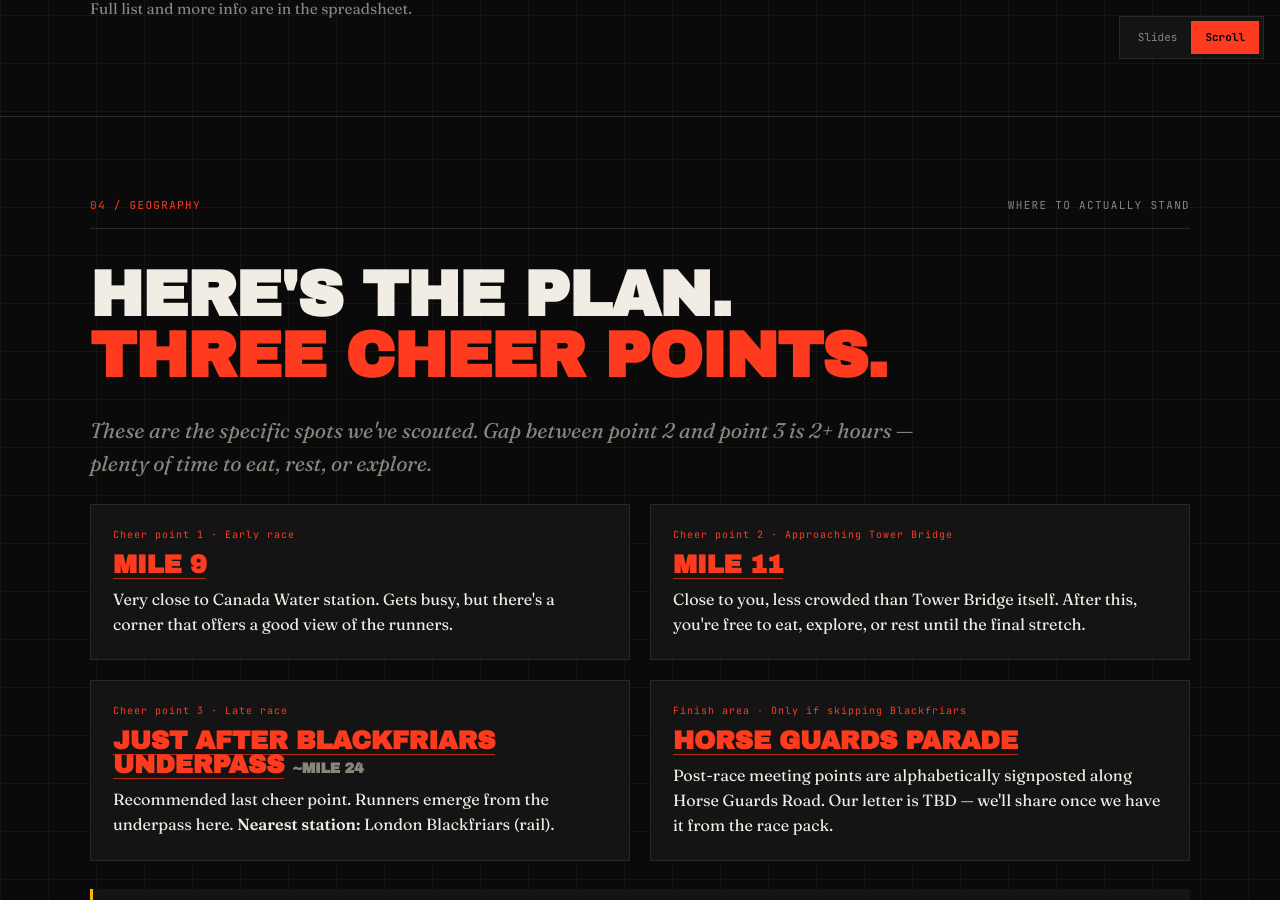
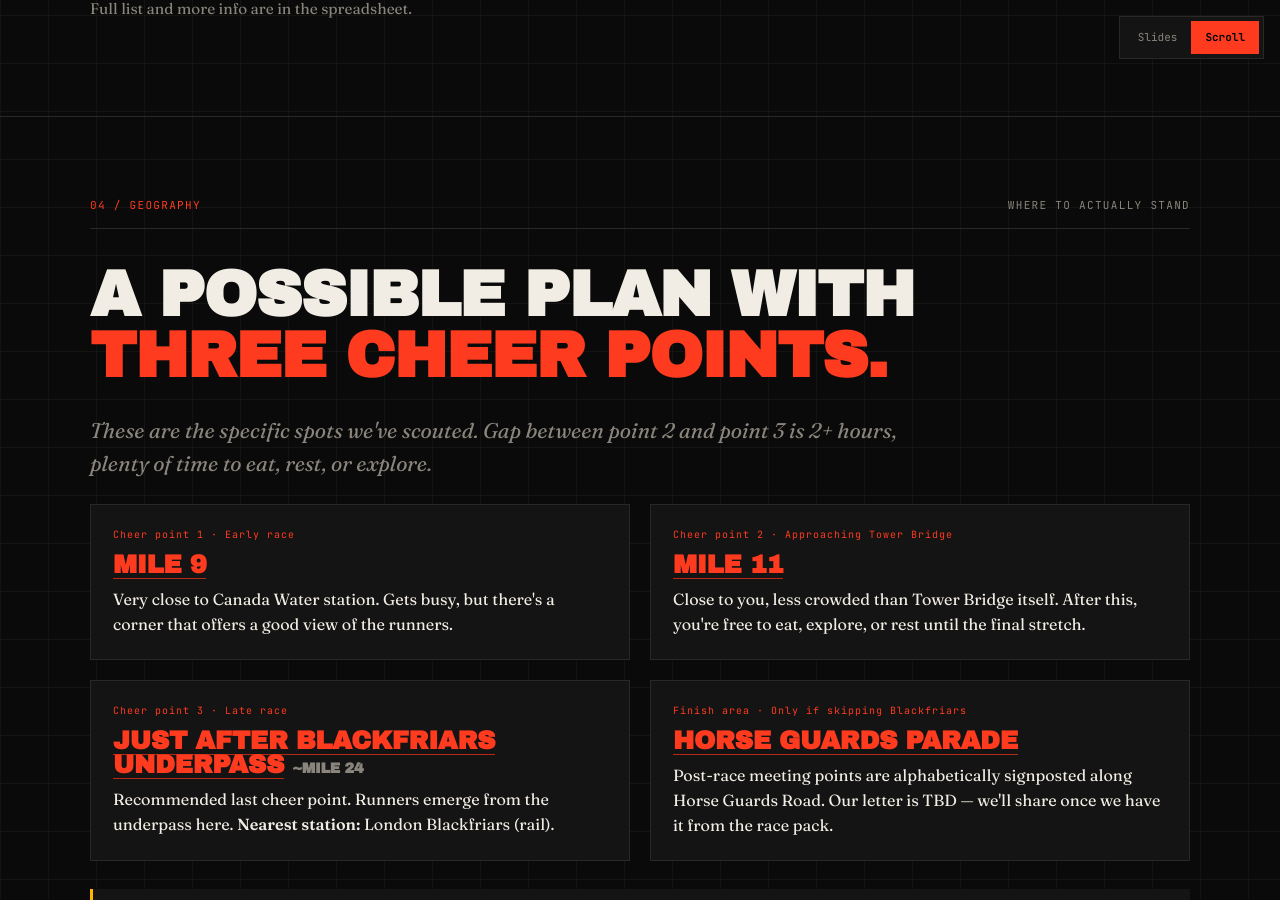
Before and after one commit to alonsoJASL/alonsojasl.github.io, a Jekyll site: the page marathon_spectator_briefing.html, which Jekyll copies as it is, in a window 1280 px wide and 900 px high, scrolled down 2625 px. Built offline with Jekyll 4.4.1, drawn with Linux system fonts in a browser that asks for light colours.

Commit message:
simplify

```diff
--- a/marathon_spectator_briefing.html
+++ b/marathon_spectator_briefing.html
@@ -707,10 +707,10 @@
                     <h3 class="display">Course map &amp; spectator guide</h3>
                     <p>The official 2026 course map with mile markers, start pens, and the finish area. Look at this
                         before choosing your spots.</p>
-                    <a class="btn" href="https://www.tcslondonmarathon.com/the-event/event-information/the-route"
+                    <a class="btn" href="https://www.londonmarathonevents.co.uk/london-marathon/course"
                         target="_blank" rel="noopener">Official route</a>
-                    <a class="btn" href="https://www.tcslondonmarathon.com/spectators" target="_blank"
-                        rel="noopener">Spectator hub</a>
+                    <a class="btn" href="https://www.londonmarathonevents.co.uk/london-marathon/spectator-guide"
+                        target="_blank" rel="noopener">Spectator hub</a>
                 </div>
             </div>
 
@@ -756,8 +756,8 @@
                 <span>Where to actually stand</span>
             </div>
 
-            <h2 class="display">Here's the plan.<br><span class="accent">Three cheer points.</span></h2>
-            <p class="lead">These are the specific spots we've scouted. Gap between point 2 and point 3 is 2+ hours — plenty of time to eat, rest, or explore.</p>
+            <h2 class="display">A possible plan with<br><span class="accent">three cheer points.</span></h2>
+            <p class="lead">These are the specific spots we've scouted. Gap between point 2 and point 3 is 2+ hours, plenty of time to eat, rest, or explore.</p>
 
             <div class="grid-2">
                 <div class="card">
```
